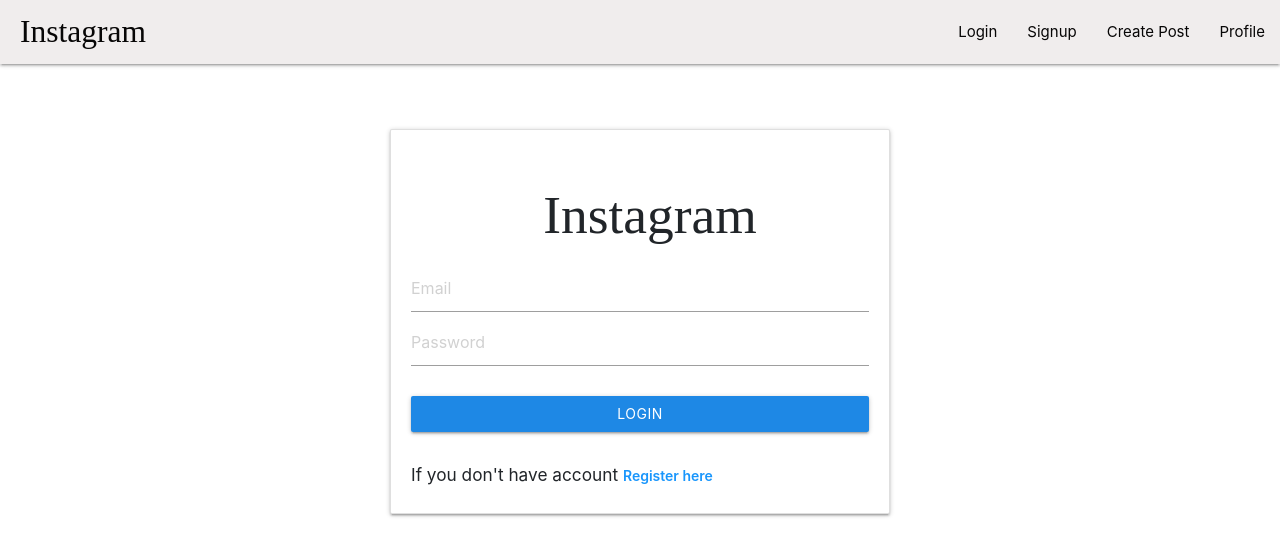
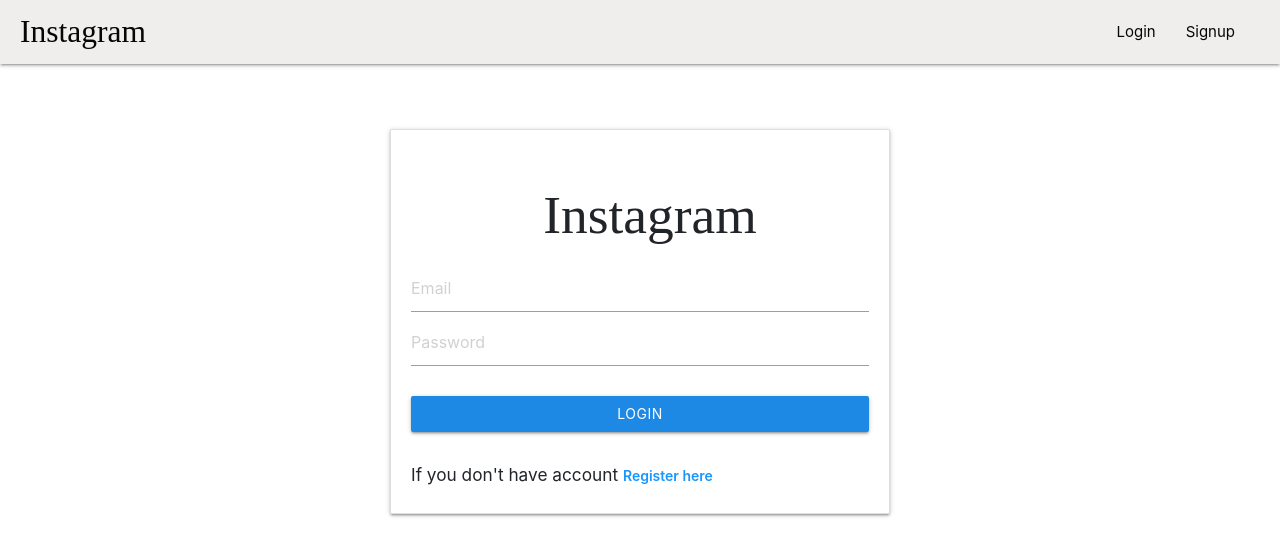
Before and after one commit to santoshkumar964887/mern-stack-instagram-clone, a React (Create React App) app in the folder client/: page /login in a window 1280 px wide. Shown: the top 556 px of the page. Built offline with nearby package versions, Linux system fonts and the light colour scheme; a web font is replaced by a local one.

Commit message:
implementing  navigation  functionality

```diff
--- a/client/src/App.css
+++ b/client/src/App.css
@@ -53,3 +53,6 @@
   right: 40px !important;
   left: auto !important;
 }
+.margin {
+  margin-right: 30px !important;
+}
--- a/client/src/App.js
+++ b/client/src/App.js
@@ -8,12 +8,22 @@
 import CreatPostPage from "./pages/CreatePost";
 import { initialstate, UserReducer } from "./reducer/userReducer";
 import "./App.css";
-const App = () => {
-  const userContext = createContext();
+
+export const userContext = createContext();
+const Routing = () => {
   const history = useHistory();
-  const [state, dispatch] = useReducer(UserReducer, initialstate);
+  const { state, dispatch } = useContext(userContext);
+  useEffect(() => {
+    const user = JSON.parse(localStorage.getItem("user"));
+    if (user) {
+      history.push("/");
+      dispatch({ type: "USER", payload: user });
+    } else {
+      history.push("/login");
+    }
+  }, []);
+
   return (
-    <userContext.Provider value={{ state, dispatch }}>
     <div>
       <Header />
       <Switch>
@@ -25,6 +35,13 @@
         <Route exact path="/addpost" component={CreatPostPage} />
       </Switch>
     </div>
+  );
+};
+export const App = () => {
+  const [state, dispatch] = useReducer(UserReducer, initialstate);
+  return (
+    <userContext.Provider value={{ state, dispatch }}>
+      <Routing />
     </userContext.Provider>
   );
 };
--- a/client/src/components/Header.jsx
+++ b/client/src/components/Header.jsx
@@ -1,23 +1,42 @@
-import React from 'react';
-import {Link} from 'react-router-dom';
-const Header=()=>{
-    return(
+import React, { useContext } from "react";
+import { Link } from "react-router-dom";
+import { userContext } from "../App.js";
+const Header = () => {
+  const { state } = useContext(userContext);
+  const NavigationCondition = () => {
+    if (state) {
+      return [
+        <li>
+          <Link to="/addpost">Create Post</Link>
+        </li>,
+        <li>
+          <Link to="/profile">Profile</Link>
+        </li>,
+      ];
+    } else {
+      return [
+        <li>
+          <Link to="/login">Login</Link>
+        </li>,
+        <li>
+          <Link to="/signup">Signup</Link>
+        </li>,
+      ];
+    }
+  };
+  return (
     <div>
       <nav>
         <div className="nav-wrapper">
-      <Link to="/" className="brand-logo">Instagram</Link>
-      <ul id="nav-mobile" className="right hide-on-med-and-down">
-        <li><Link to="/login">Login</Link></li>
-        <li><Link to="/signup">Signup</Link></li>
-        <li><Link to="/addpost">Create Post</Link></li>
-        <li><Link to="/profile">Profile</Link></li>
+          <Link to={state ? "/" : "/login"} className="brand-logo">
+            Instagram
+          </Link>
+          <ul id="nav-mobile" className="right hide-on-med-and-down margin">
+            {NavigationCondition()}
           </ul>
         </div>
       </nav>
-
     </div>
-
-
-    )
+  );
 };
 export default Header;
--- a/client/src/pages/Login.jsx
+++ b/client/src/pages/Login.jsx
@@ -1,8 +1,10 @@
-import React, { useState } from "react";
+import React, { useState, useContext } from "react";
 import { Link, useHistory } from "react-router-dom";
 import M from "materialize-css";
+import { userContext } from "../App.js";
 export default function Login() {
   const history = useHistory();
+  const { state, dispatch } = useContext(userContext);
   const [email, setEmail] = useState("");
   const [password, setPassword] = useState("");
   const HandleSubmit = () => {
@@ -26,11 +28,11 @@
         } else {
           localStorage.setItem("jwt", data.token);
           localStorage.setItem("user", JSON.stringify(data.user));
+          dispatch({ type: "USER", payload: data.user });
           M.toast({
             html: data.message,
             classes: "#1b5e20 green darken-4",
           });
-          console.log(data);
           history.push("/");
         }
       })
--- a/client/src/reducer/userReducer.js
+++ b/client/src/reducer/userReducer.js
@@ -1,6 +1,6 @@
 export const initialstate = null;
 export const UserReducer = (state, action) => {
-  if (action.type == "USER") {
+  if (action.type === "USER") {
     return action.payload;
   } else {
     return state;
```
Lines whose indentation alone changed are shown as unchanged.
